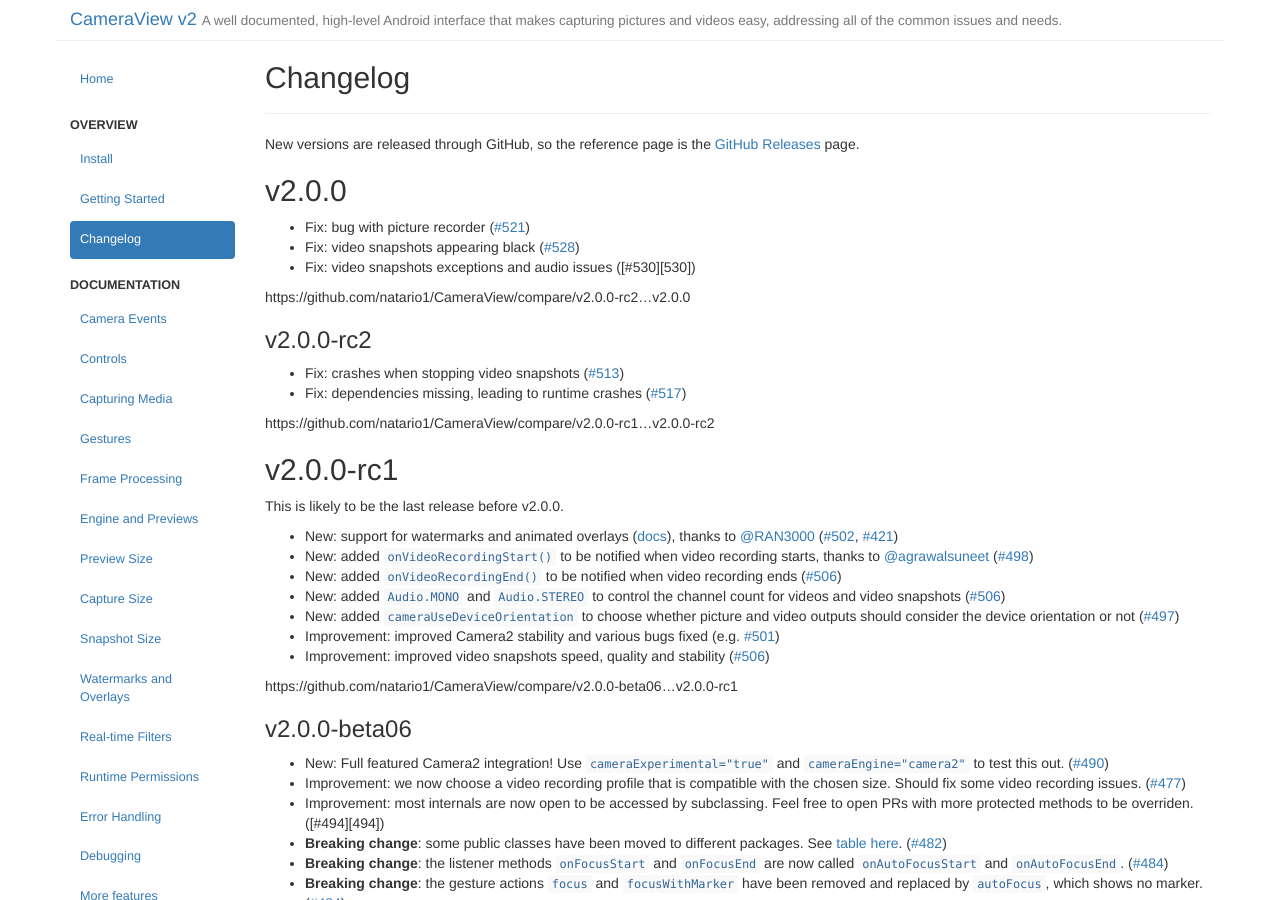
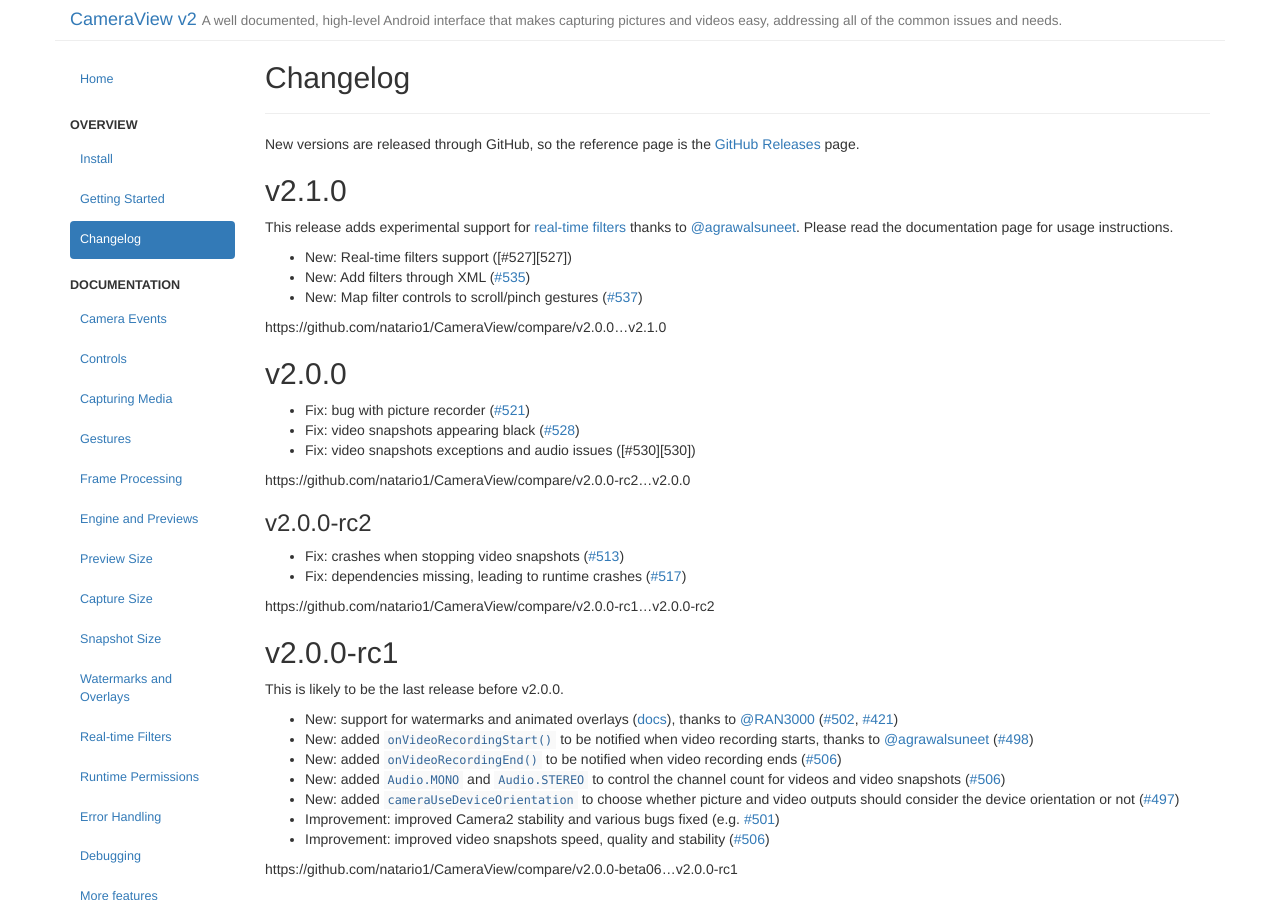
Before and after one commit to nada2q/CameraView, a Jekyll site: the page built from docs/_posts/2018-12-20-changelog.md, in a window 1280 px wide and 900 px high. Built offline with Jekyll 4.4.1, drawn with Linux system fonts in a browser that asks for light colours.

Commit message:
Release v2.1.0 (#541)

```diff
--- a/docs/_posts/2018-12-20-changelog.md
+++ b/docs/_posts/2018-12-20-changelog.md
@@ -7,6 +7,17 @@ order: 3
 ---
 
 New versions are released through GitHub, so the reference page is the [GitHub Releases](https://github.com/natario1/CameraView/releases) page.
+
+## v2.1.0
+
+This release adds experimental support for [real-time filters](../docs.filters.html) thanks to [@agrawalsuneet][agrawalsuneet].
+Please read the documentation page for usage instructions.
+
+- New: Real-time filters support ([#527][527])
+- New: Add filters through XML ([#535][535])
+- New: Map filter controls to scroll/pinch gestures ([#537][537])
+
+https://github.com/natario1/CameraView/compare/v2.0.0...v2.1.0
 
 ## v2.0.0
 
@@ -272,3 +283,5 @@ https://github.com/natario1/CameraView/compare/v1.2.3...v1.3.0
 [517]: https://github.com/natario1/CameraView/pull/517
 [521]: https://github.com/natario1/CameraView/pull/521
 [528]: https://github.com/natario1/CameraView/pull/528
+[535]: https://github.com/natario1/CameraView/pull/535
+[537]: https://github.com/natario1/CameraView/pull/537
```
Also changed, not shown: docs/_posts/2018-12-20-install.md (+1 -1 lines), README.md, 1 other file.
